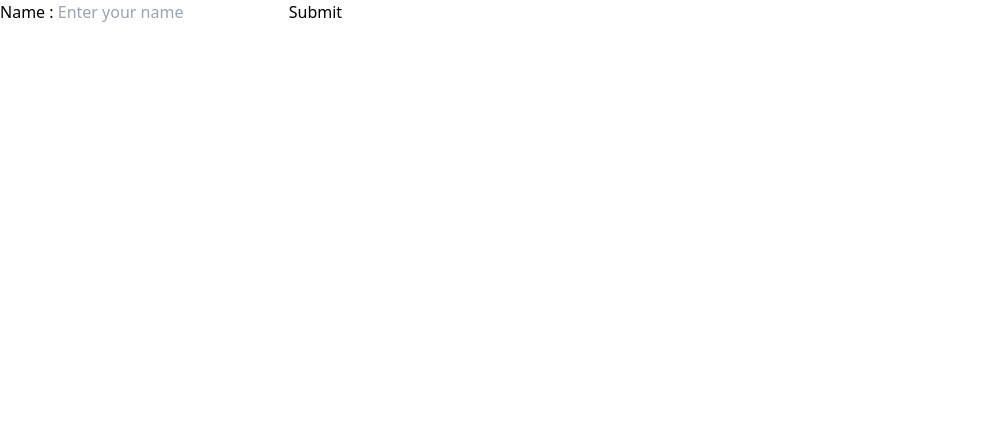
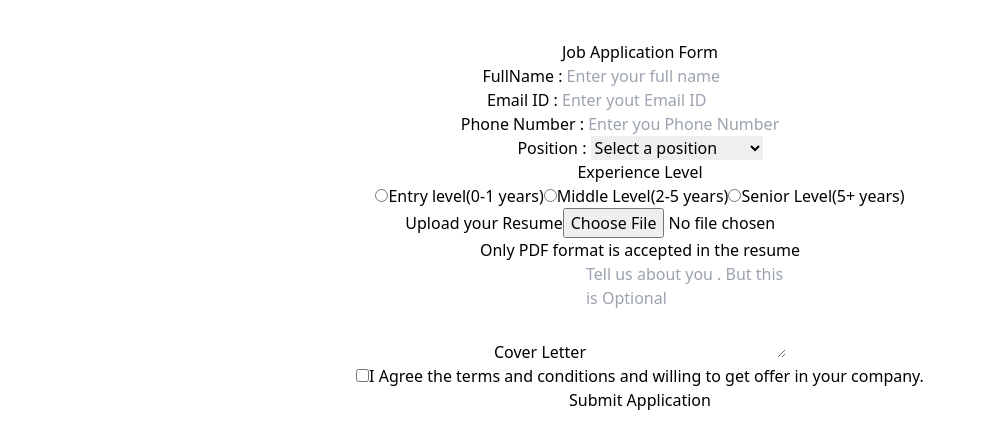
Before and after one commit to SadhanaShree09/Job_App, a React (Vite) app in the folder Job-Application/: page / in a window 1280 px wide. Shown: the top 448 px of the page, without its empty margins (0-985 px from the left). Built offline with nearby package versions, Linux system fonts and the light colour scheme.

Commit message:
feat:Created a frontend functional Job Application Form without css

```diff
--- a/Job-Application/src/App.jsx
+++ b/Job-Application/src/App.jsx
@@ -14,18 +14,159 @@ function App() {
   }
 
   return (
-    <form onSubmit={handleSubmit(onSubmit)}>
-    <label>Name : </label>
-    <input
-    {...register('Name',{required: 'Name is required'})}
-    placeholder='Enter your name'
-    />
-    {errors.Name && (
-      <p className='text-red-500'>{errors.Name.message}</p>
-    )}
-    <button type='Submit'>Submit</button>
-    </form>
-  )
+    <div className='text-center mt-10'>
+      <h2>Job Application Form</h2>
+      <form onSubmit={handleSubmit(onSubmit)}>
+        <div >
+          <label>FullName : </label>
+          <input
+            {...register('FullName',{required: 'FullName is required'})}
+            placeholder='Enter your full name'
+          />
+          {errors.FullName && (
+            <p className='text-red-500'>{errors.FullName.message}</p>
+          )}
+        </div>
+
+        <div>
+          <label>Email ID : </label>
+          <input type='email'
+          {...register('Email',
+            {required:'Email is required',
+              pattern:{
+                value:/^[^\s@]+@[^\s@]+\.[^\s@]+$/,
+                message:'Invalid Email ID'
+              },
+          })}
+          placeholder='Enter yout Email ID'
+          />
+          {errors.Email &&(
+            <p className='text-red-500'>{errors.Email.message}</p>
+          )}
+        </div>
+
+        <div>
+          <label>Phone Number : </label>
+          <input type="tel"
+          {...register('Phone',{
+            required : "Phone number is required",
+            pattern :{
+              value : /^[0-9]{10}$/,
+              message : "Phone number must be only 10 digits"
+            },
+          })}
+          placeholder='Enter you Phone Number'
+          />
+          {errors.Phone &&(
+            <p className='text-red-500'>{errors.Phone.message}</p>
+          )}
+        </div>
+
+        <div>
+          <label>Position : </label>
+          <select {...register('position', {required : 'Postion is required'})}>
+            <option value="">Select a position</option>
+            <option value="frontend developer">Frontend Developer</option>
+            <option value="backend developer">Backend Developer</option>
+            <option value="fullstack developer">Full Stack Developer</option>
+            <option value="ui-ux designer">UI UX designer</option>
+            <option value="project manager">Project Manager</option>
+          </select>
+          {errors.position && (
+            <p className='text-red-500'>{errors.position.message}</p>
+          )}
+        </div>
+
+        <div>
+          <label>Experience Level</label>
+          <div >
+            <label>
+              <input type="radio"
+              {...register('experience',{required:'Select Experience Level'})}
+              value='entry'
+              />
+              Entry level(0-1 years)
+            </label>
+            <label>
+              <input type="radio"
+              {...register('experience',{required:'Select Experience Level'})}
+              value='mid'
+              />
+              Middle Level(2-5 years)
+            </label>
+            <label>
+              <input type="radio"
+              {...register('experience',{required:'Select Experience Level'})}
+              value='senior'
+              />
+              Senior Level(5+ years)
+            </label>
+          </div>
+          {errors.experience &&(
+            <p className='text-red-500'>{errors.experience.message}</p>
+          )}
+        </div>
+
+        <div>
+          <label>Upload your Resume</label>
+          <input type="file"
+          accept='.pdf'
+          {...register('resume',{
+            required:'Resume is required',
+            validate :{
+              fileType : (files) =>{
+                if(files.length===0)
+                  return true;
+                const file = files[0];
+                const allowedType = ['application/pdf'];
+                return allowedType.includes(file.type) || 'Only Pdf format is accepted';
+              }
+            }
+          })}
+          />
+          <p>Only PDF format is accepted in the resume</p>
+          {errors.resume && (
+            <p className='text-red-500'>{errors.resume.message}</p>
+          )}
+        </div>
+
+        <div>
+          <label>Cover Letter</label>
+          <textarea
+          {...register('cover',{
+            maxLength :{
+              value : 500,
+              message : 'Cover letter must be less than 500 letters'
+            }
+          })}
+          placeholder='Tell us about you . But this is Optional'
+          rows='4'
+          />
+          {errors.cover && (
+            <p className='text-red-500'>{errors.cover.message}</p>
+          )}
+        </div>
+
+        <div>
+          <label>
+           <input
+            type='checkbox'
+            {...register('agreeTerms',{
+              required:'Agree the terms and Conditions'
+            })}
+           />
+           <span>I Agree the terms and conditions and willing to get offer in your company.</span>
+          </label>
+          {errors.agreeTerms && (
+            <p className='text-red-500'>{errors.agreeTerms.message}</p>
+          )}
+        </div>
+
+        <button type='submit'>Submit Application</button>
+
+      </form>
+    </div>
+  );
 }
 
 export default App;
```
